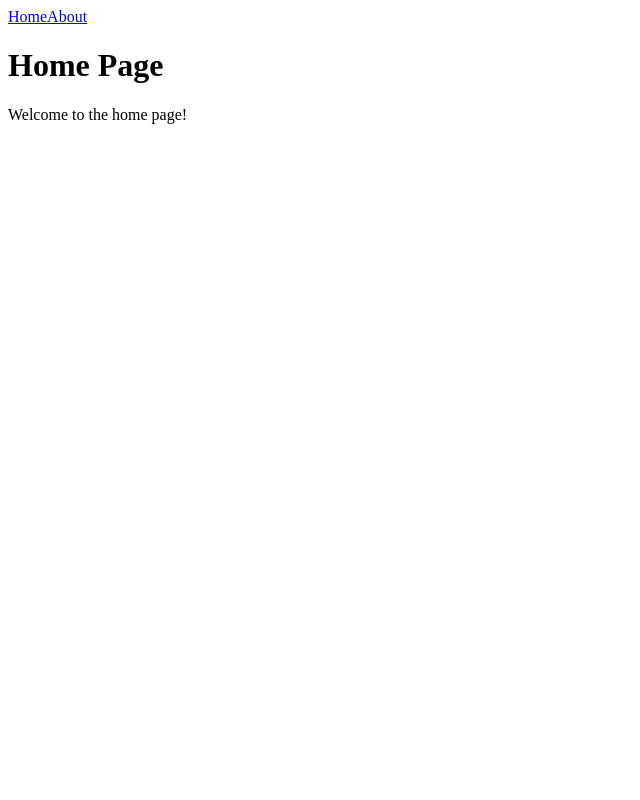
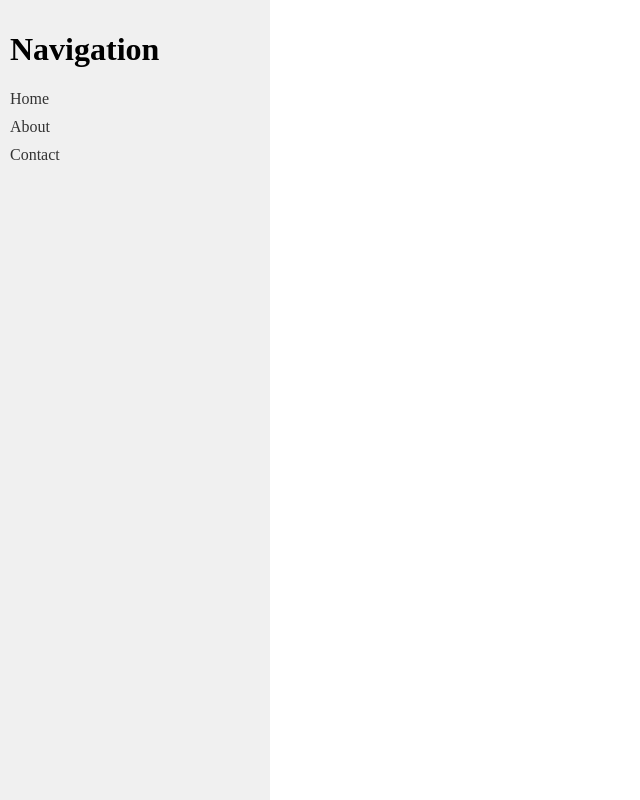
Before and after one commit to JoecosB/TestFlaskApp, a Vue app in the folder frontend/: page / in a window 1280 px wide. Shown: the whole page, without its empty margins (0-640 px from the left). Built offline with nearby package versions, Linux system fonts and the light colour scheme.

Commit message:
Add navigation sidebar

```diff
--- a/frontend/src/App.vue
+++ b/frontend/src/App.vue
@@ -1,13 +1,26 @@
 <template>
   <div id="app">
-    <router-link to="/">Home</router-link>
-    <router-link to="/about">About</router-link>
+    <sideBar/>
+    <div class="main-content">
+    </div>
     <router-view/>
   </div>
 </template>
 
 <script>
+import sideBar from "@/components/SideBar.vue";
+
 export default {
-  name: 'App'
+  name: 'App',
+  components: {
+    sideBar
+  }
 }
 </script>
+
+<style>
+.main-content {
+  margin-left: 260px; /* 侧边栏宽度加上一些额外空间 */
+  padding: 20px; /* 内边距 */
+}
+</style>
--- /dev/null
+++ b/frontend/src/components/SideBar.vue
@@ -0,0 +1,46 @@
+<template>
+  <div class="sidebar">
+    <h1>Navigation</h1>
+    <ul>
+      <li><router-link to="/" class="route-li">Home</router-link></li>
+      <li><router-link to="/about" class="route-li">About</router-link></li>
+      <li><router-link to="/contact" class="route-li">Contact</router-link></li>
+    </ul>
+  </div>
+</template>
+
+<script>
+export default {
+  name: 'Sidebar'
+}
+</script>
+
+<style scoped>
+.sidebar {
+  position: fixed;
+  width: 250px;
+  height: 100vh;
+  background-color: #f0f0f0;
+  padding: 10px;
+  left: 0;
+  top: 0;
+}
+
+ul {
+  list-style-type: none;
+  padding: 0;
+}
+
+li {
+  margin: 10px 0;
+}
+
+.route-li {
+  text-decoration: none;
+  color: #333;
+}
+
+.route-li:hover {
+  color: #4169E1;
+}
+</style>
```
